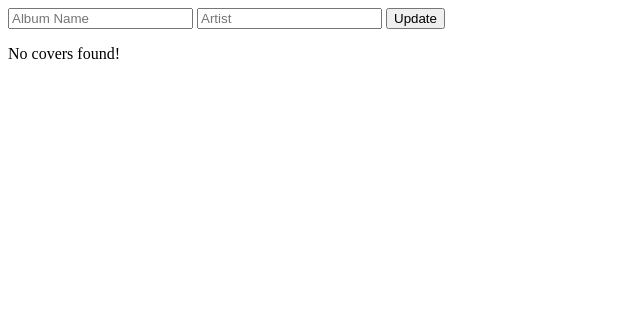
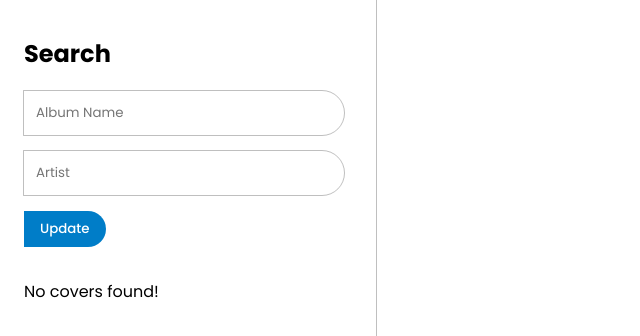
Before and after one commit to etainad008/vinyl-view, a SvelteKit app: page / in a window 1280 px wide. Shown: the top 336 px of the page, without its empty margins (0-640 px from the left). Built offline with nearby package versions, Linux system fonts and the light colour scheme.

Commit message:
Create a search sidebar for searching

```diff
--- a/src/routes/+page.svelte
+++ b/src/routes/+page.svelte
@@ -16,12 +16,19 @@
     }
 </script>
 
+<div class="container">
+    <aside class="search">
+        <h2>Search</h2>
+
+        <div class="search-input">
             <input type="text" name="album" placeholder="Album Name" bind:value={album} />
             <input type="text" name="artist" placeholder="Artist" bind:value={artist} />
-<button {onclick}>Update</button>
+            <button type="submit" {onclick}>Update</button>
+        </div>
 
+        <div class="covers">
             {#await albumCoversPromise}
-    <p>Fetching images...</p>
+                <p>Getting images...</p>
             {:then albumCovers}
                 {#if albumCovers.length > 0}
                     {#each albumCovers as albumCover}
@@ -37,5 +44,90 @@
                     <p>No covers found!</p>
                 {/if}
             {:catch err: Error}
-    <p>Error: {err.message}</p>
+                <p>{err.message}</p>
             {/await}
+        </div>
+    </aside>
+    <main></main>
+</div>
+
+<style>
+    @import url('https://fonts.googleapis.com/css2?family=Fredoka:wght@300..700&family=Poppins:ital,wght@0,100;0,200;0,300;0,400;0,500;0,600;0,700;0,800;0,900;1,100;1,200;1,300;1,400;1,500;1,600;1,700;1,800;1,900&display=swap');
+
+    :root {
+        box-sizing: border-box;
+        margin: 0;
+        padding: 0;
+    }
+
+    :global(body) {
+        font-family: 'Poppins', sans-serif;
+        margin: 0;
+        overflow: hidden;
+    }
+
+    button, input {
+        font-family: 'Poppins', sans-serif;
+    }
+
+    .container {
+        position: absolute;
+        inset: 0;
+        display: flex;
+    }
+
+    .search {
+        width: clamp(20rem, 18vw, 40rem);
+        padding: 1rem 2rem 1rem 1.5rem;
+        border-right: 1px solid rgba(0, 0, 0, .25);
+        min-height: -webkit-fill-available;
+    }
+
+    .search-input {
+        display: flex;
+        flex-direction: column;
+        gap: 1rem;
+        margin-bottom: 1rem;
+    }
+
+    .search-input > input[type="text"] {
+        border: none;
+        outline: 1px solid rgba(0, 0, 0, .25);
+        padding: .75rem;
+        border-radius: 0 100vw 100vw 0;
+    }
+
+    .search-input > input[type="text"]:is(:focus, :hover) {
+        outline-color: rgb(0, 125, 200);
+    }
+
+    .search-input > button[type="submit"] {
+        border: none;
+        background-color: rgb(0, 125, 200);
+        color: white;
+        font-weight: 500;
+        border-radius: 0 100vw 100vw 0;
+        align-self:flex-start;
+        max-width: fit-content;
+        padding: .5rem 1rem;
+        cursor: pointer;
+    }
+
+    .covers {
+        display: grid;
+        grid-template-columns: repeat(2, 1fr);
+        gap: .5rem;
+        overflow-y: auto;
+        max-height: 65%;
+        padding-right: .5rem;
+    }
+
+    .covers > img {
+        width: 100%;
+        aspect-ratio: 1 / 1;
+    }
+
+    main {
+        padding: 2rem;
+    }
+</style>
```
Lines whose indentation alone changed are shown as unchanged.
